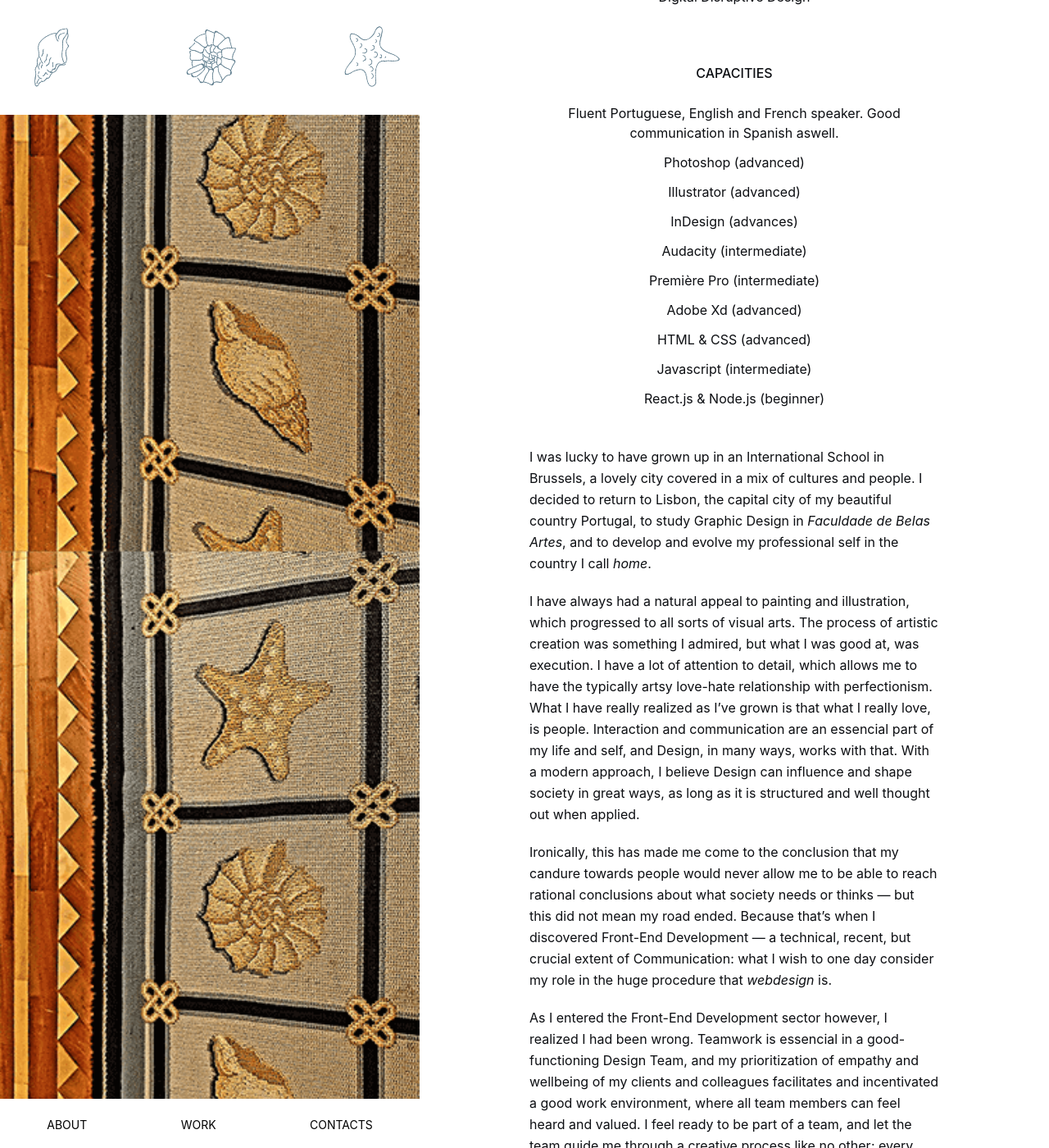
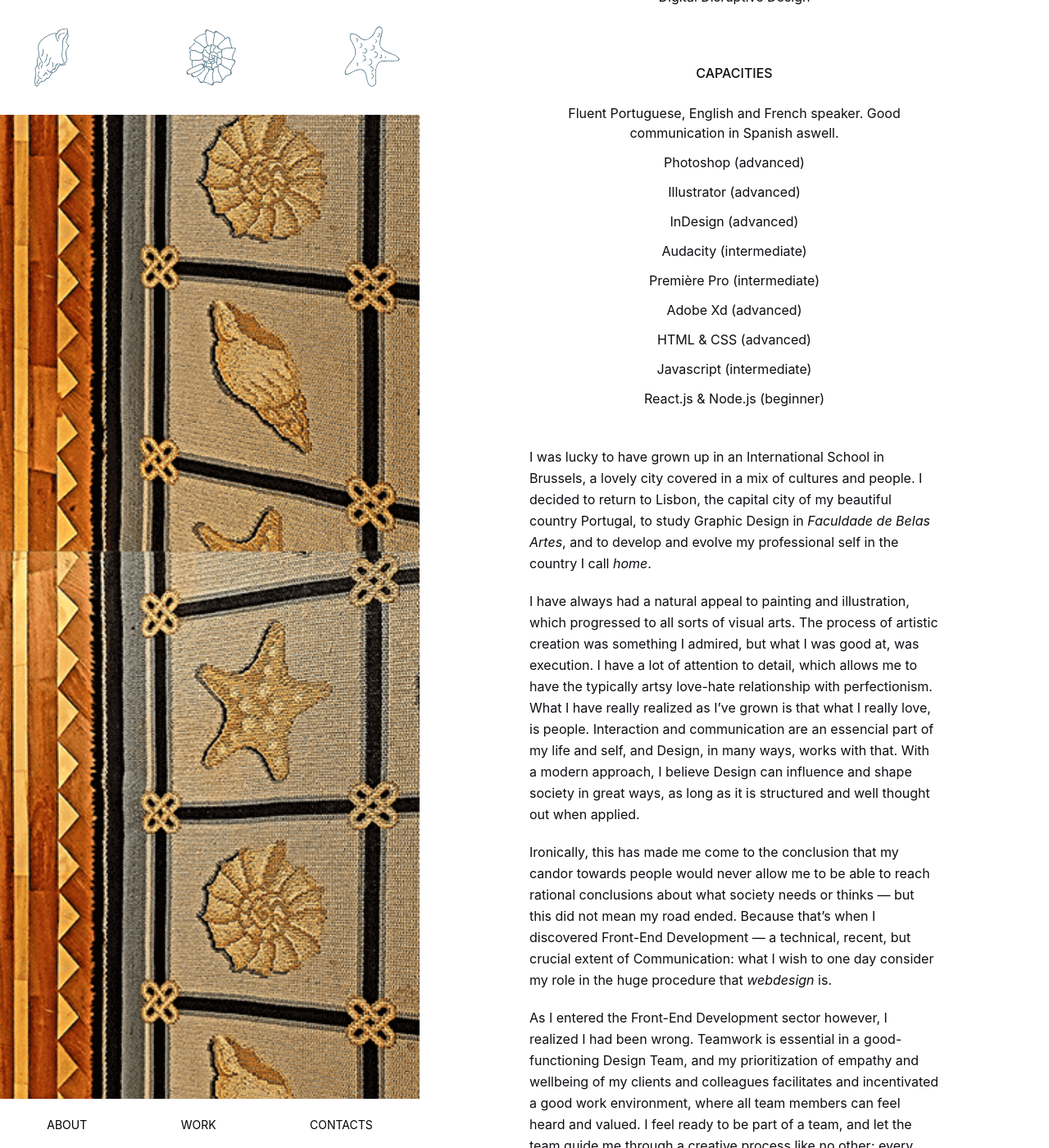
Before and after one commit to camilavmoura/web-dev, a Jekyll site: the page built from about.md, in a window 1280 px wide and 1400 px high, scrolled down 1221 px. Shown: the whole window at 82% size. Built offline with Jekyll 4.4.1, drawn with Linux system fonts in a browser that asks for light colours; some of the changed text lies outside the part shown.

Commit message:
upd: text

```diff
--- a/about.md
+++ b/about.md
@@ -18,7 +18,7 @@
 - Fluent Portuguese, English and French speaker. Good communication in Spanish aswell.
 - Photoshop (advanced)
 - Illustrator (advanced)
-- InDesign (advances)
+- InDesign (advanced)
 - Audacity (intermediate)
 - Première Pro (intermediate)
 - Adobe Xd (advanced)
@@ -31,9 +31,9 @@
 I have always had a natural appeal to painting and illustration, which progressed to all sorts of visual arts. The process of artistic creation was something I admired, but what I was good at, was execution. I have a lot of attention to detail, which allows me to have the typically artsy love-hate relationship with perfectionism.
 What I have really realized as I've grown is that what I really love, is people. Interaction and communication are an essencial part of my life and self, and Design, in many ways, works with that. With a modern approach, I believe Design can influence and shape society in great ways, as long as it is structured and well thought out when applied.
 
-Ironically, this has made me come to the conclusion that my candure towards people would never allow me to be able to reach rational conclusions about what society needs or thinks — but this did not mean my road ended. Because that's when I discovered Front-End Development — a technical, recent, but crucial extent of Communication: what I wish to one day consider my role in the huge procedure that *webdesign* is.
+Ironically, this has made me come to the conclusion that my candor towards people would never allow me to be able to reach rational conclusions about what society needs or thinks — but this did not mean my road ended. Because that's when I discovered Front-End Development — a technical, recent, but crucial extent of Communication: what I wish to one day consider my role in the huge procedure that *webdesign* is.
 
-As I entered the Front-End Development sector however, I realized I had been wrong. Teamwork is essencial in a good-functioning Design Team, and my prioritization of empathy and wellbeing of my clients and colleagues facilitates and incentivated a good work environment, where all team members can feel heard and valued. I feel ready to be part of a team, and let the team guide me through a creative process like no other; every single one is unique, and I will be able to tell you what is great about it, and how it can still improve.
+As I entered the Front-End Development sector however, I realized I had been wrong. Teamwork is essential in a good-functioning Design Team, and my prioritization of empathy and wellbeing of my clients and colleagues facilitates and incentivated a good work environment, where all team members can feel heard and valued. I feel ready to be part of a team, and let the team guide me through a creative process like no other; every single one is unique, and I will be able to tell you what is great about it, and how it can still improve.
 
 I hope you have a good time looking through this page, you will have a variety of experimental works/phases.
 Feel free to contact me for any questions or requests — and most of all, enjoy!
```
Also changed, not shown: other parts of about.md (+1 -1 lines).
